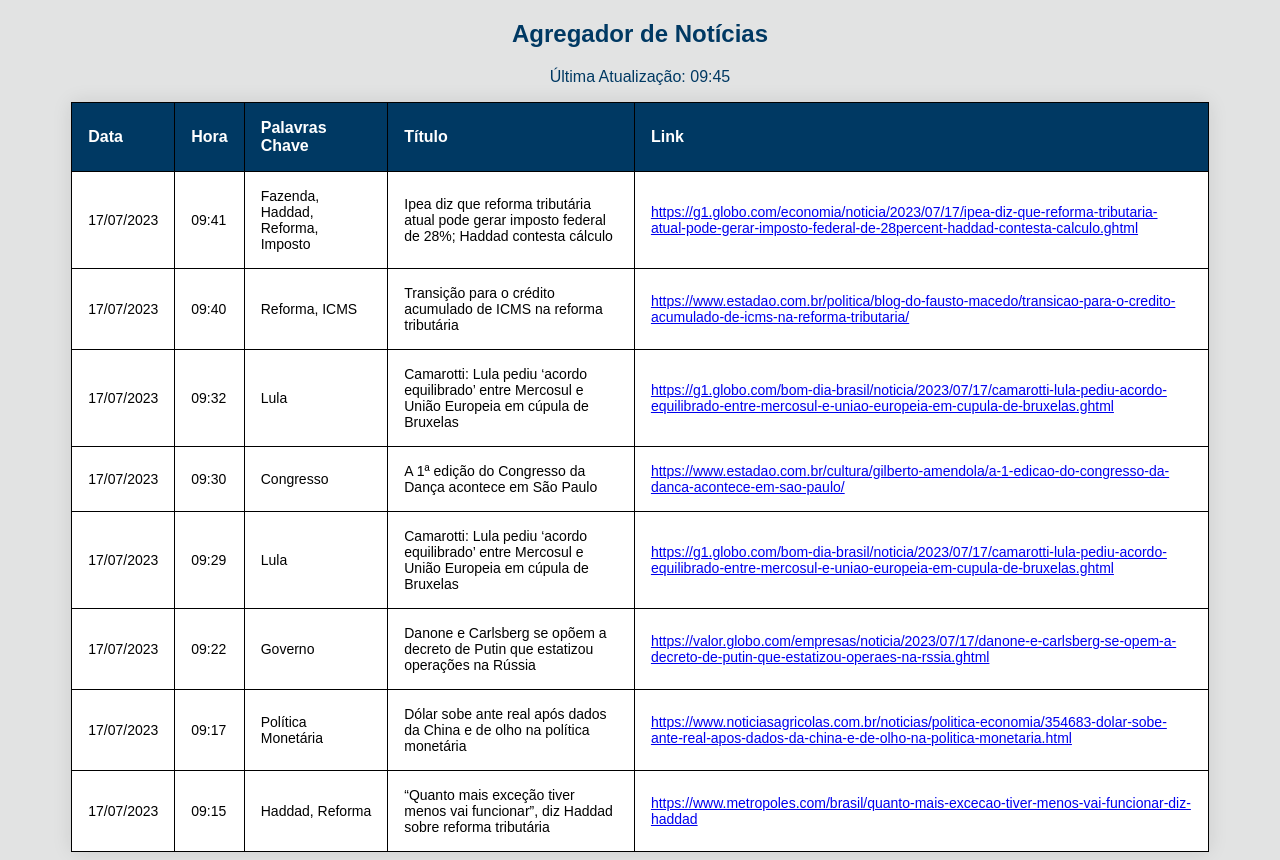
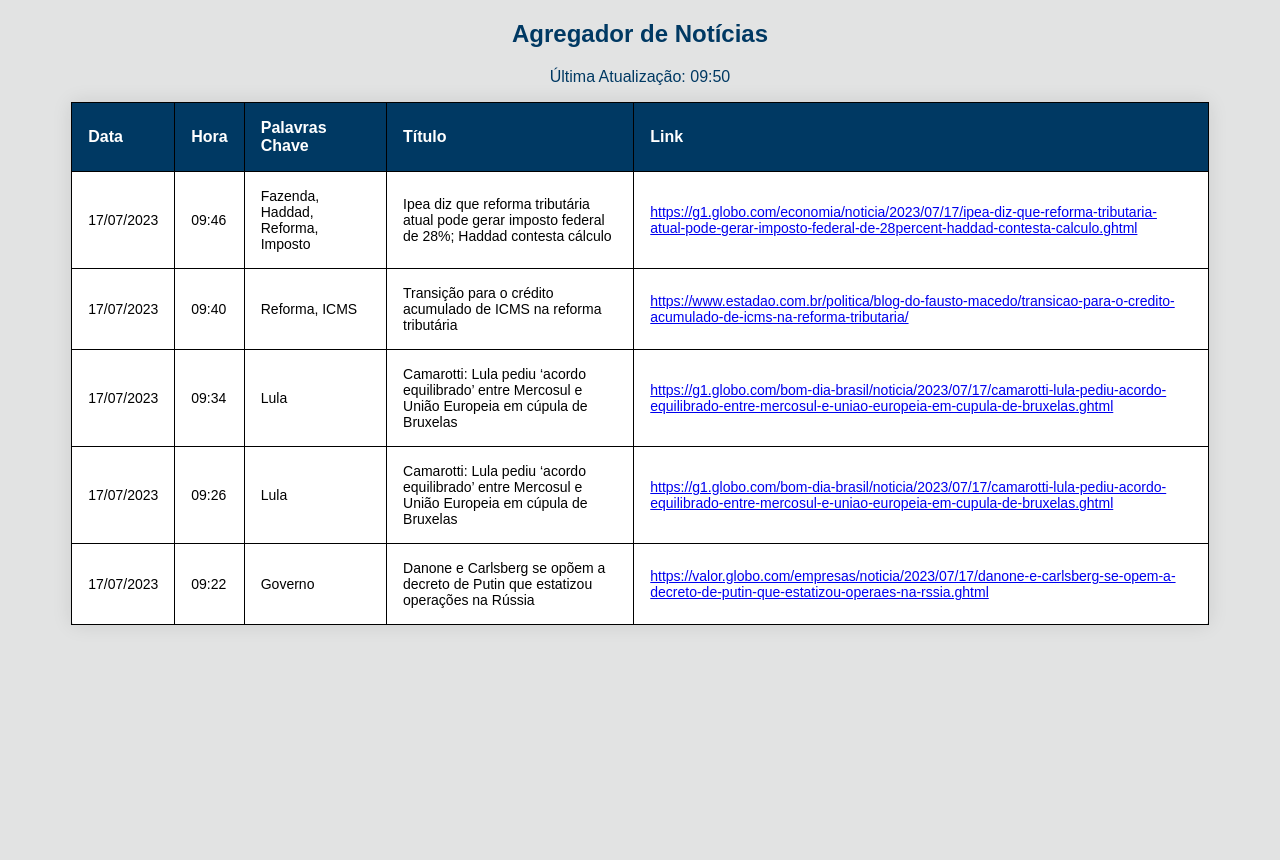
Before and after one commit to blnogueira/AgregN_1, a plain HTML site: page index.html in a window 1280 px wide. After the commit the page ends 800 px from the top, so only its background shows below. Drawn offline with Linux system fonts and the light colour scheme.

Commit message:
Última Atualização: 09:50

```diff
--- a/index.html
+++ b/index.html
@@ -16,7 +16,7 @@ p {  font-family:"Effra", sans-serif; text-align: center; color: #003963;}
 </head>
 
 <h2 >Agregador de Notícias</h2>
-<p style="font-family:"Effra", sans-serif;" > Última Atualização: 09:45</p style="font-family:"Effra", sans-serif;" > <table class="center"> <table border="1" class="dataframe table table-stripped">
+<p style="font-family:"Effra", sans-serif;" > Última Atualização: 09:50</p style="font-family:"Effra", sans-serif;" > <table class="center"> <table border="1" class="dataframe table table-stripped">
   <thead>
     <tr style="text-align: right;">
       <th>Data</th>
@@ -29,7 +29,7 @@ p {  font-family:"Effra", sans-serif; text-align: center; color: #003963;}
   <tbody>
     <tr>
       <td>17/07/2023</td>
-      <td>09:41</td>
+      <td>09:46</td>
       <td>Fazenda, Haddad, Reforma, Imposto</td>
       <td>Ipea diz que reforma tributária atual pode gerar imposto federal de 28%; Haddad contesta cálculo</td>
       <td><a href="https://g1.globo.com/economia/noticia/2023/07/17/ipea-diz-que-reforma-tributaria-atual-pode-gerar-imposto-federal-de-28percent-haddad-contesta-calculo.ghtml">https://g1.globo.com/economia/noticia/2023/07/17/ipea-diz-que-reforma-tributaria-atual-pode-gerar-imposto-federal-de-28percent-haddad-contesta-calculo.ghtml</a></td>
@@ -43,21 +43,14 @@ p {  font-family:"Effra", sans-serif; text-align: center; color: #003963;}
     </tr>
     <tr>
       <td>17/07/2023</td>
-      <td>09:32</td>
+      <td>09:34</td>
       <td>Lula</td>
       <td>Camarotti: Lula pediu ‘acordo equilibrado’ entre Mercosul e União Europeia em cúpula de Bruxelas</td>
       <td><a href="https://g1.globo.com/bom-dia-brasil/noticia/2023/07/17/camarotti-lula-pediu-acordo-equilibrado-entre-mercosul-e-uniao-europeia-em-cupula-de-bruxelas.ghtml">https://g1.globo.com/bom-dia-brasil/noticia/2023/07/17/camarotti-lula-pediu-acordo-equilibrado-entre-mercosul-e-uniao-europeia-em-cupula-de-bruxelas.ghtml</a></td>
     </tr>
     <tr>
       <td>17/07/2023</td>
-      <td>09:30</td>
-      <td>Congresso</td>
-      <td>A 1ª edição do Congresso da Dança acontece em São Paulo</td>
-      <td><a href="https://www.estadao.com.br/cultura/gilberto-amendola/a-1-edicao-do-congresso-da-danca-acontece-em-sao-paulo/">https://www.estadao.com.br/cultura/gilberto-amendola/a-1-edicao-do-congresso-da-danca-acontece-em-sao-paulo/</a></td>
-    </tr>
-    <tr>
-      <td>17/07/2023</td>
-      <td>09:29</td>
+      <td>09:26</td>
       <td>Lula</td>
       <td>Camarotti: Lula pediu ‘acordo equilibrado’ entre Mercosul e União Europeia em cúpula de Bruxelas</td>
       <td><a href="https://g1.globo.com/bom-dia-brasil/noticia/2023/07/17/camarotti-lula-pediu-acordo-equilibrado-entre-mercosul-e-uniao-europeia-em-cupula-de-bruxelas.ghtml">https://g1.globo.com/bom-dia-brasil/noticia/2023/07/17/camarotti-lula-pediu-acordo-equilibrado-entre-mercosul-e-uniao-europeia-em-cupula-de-bruxelas.ghtml</a></td>
@@ -69,19 +62,5 @@ p {  font-family:"Effra", sans-serif; text-align: center; color: #003963;}
       <td>Danone e Carlsberg se opõem a decreto de Putin que estatizou operações na Rússia</td>
       <td><a href="https://valor.globo.com/empresas/noticia/2023/07/17/danone-e-carlsberg-se-opem-a-decreto-de-putin-que-estatizou-operaes-na-rssia.ghtml">https://valor.globo.com/empresas/noticia/2023/07/17/danone-e-carlsberg-se-opem-a-decreto-de-putin-que-estatizou-operaes-na-rssia.ghtml</a></td>
     </tr>
-    <tr>
-      <td>17/07/2023</td>
-      <td>09:17</td>
-      <td>Política Monetária</td>
-      <td>Dólar sobe ante real após dados da China e de olho na política monetária</td>
-      <td><a href="https://www.noticiasagricolas.com.br/noticias/politica-economia/354683-dolar-sobe-ante-real-apos-dados-da-china-e-de-olho-na-politica-monetaria.html">https://www.noticiasagricolas.com.br/noticias/politica-economia/354683-dolar-sobe-ante-real-apos-dados-da-china-e-de-olho-na-politica-monetaria.html</a></td>
-    </tr>
-    <tr>
-      <td>17/07/2023</td>
-      <td>09:15</td>
-      <td>Haddad, Reforma</td>
-      <td>“Quanto mais exceção tiver menos vai funcionar”, diz Haddad sobre reforma tributária</td>
-      <td><a href="https://www.metropoles.com/brasil/quanto-mais-excecao-tiver-menos-vai-funcionar-diz-haddad">https://www.metropoles.com/brasil/quanto-mais-excecao-tiver-menos-vai-funcionar-diz-haddad</a></td>
-    </tr>
   </tbody>
 </table>
```
